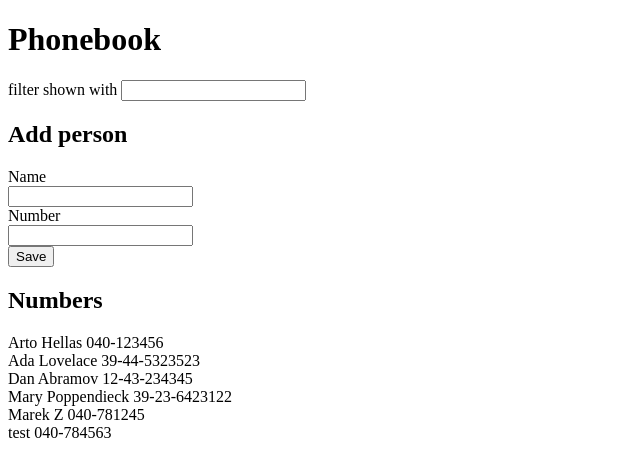
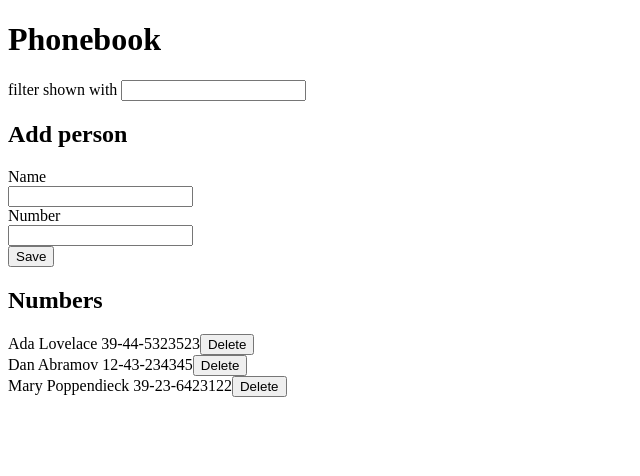
Before and after one commit to marekzelinka/phonebook-frontend, a React (Vite) app: page / in a window 1280 px wide. Shown: the top 476 px of the page, without its empty margins (0-640 px from the left). Built offline with nearby package versions, Linux system fonts and the light colour scheme; data requests are answered from the project's data file.

Commit message:
solve ex2.14

```diff
--- a/db.json
+++ b/db.json
@@ -1,10 +1,5 @@
 {
   "persons": [
-    {
-      "name": "Arto Hellas",
-      "number": "040-123456",
-      "id": "1"
-    },
     {
       "name": "Ada Lovelace",
       "number": "39-44-5323523",
@@ -19,16 +14,6 @@
       "name": "Mary Poppendieck",
       "number": "39-23-6423122",
       "id": "4"
-    },
-    {
-      "id": "4786",
-      "name": "Marek Z",
-      "number": "040-781245"
-    },
-    {
-      "id": "9ad7",
-      "name": "test",
-      "number": "040-784563"
     }
   ]
 }
--- a/src/App.jsx
+++ b/src/App.jsx
@@ -2,7 +2,11 @@ import { useEffect, useState } from 'react'
 import { Filter } from './components/Filter.jsx'
 import { PersonForm } from './components/PersonForm.jsx'
 import { PersonList } from './components/PersonList.jsx'
-import { createPerson, getPersons } from './services/person.js'
+import {
+  createPerson,
+  deletePersonById,
+  getPersons,
+} from './services/person.js'
 
 function App() {
   let [persons, setPersons] = useState([])
@@ -34,6 +38,19 @@ function App() {
     return { status: 'success' }
   }
 
+  let deletePerson = (id) => {
+    let personToDelete = persons.find((person) => person.id === id)
+
+    let shouldDelete = window.confirm(`Delete ${personToDelete.name}?`)
+    if (!shouldDelete) {
+      return
+    }
+
+    deletePersonById(id).then(() => {
+      setPersons((persons) => persons.filter((person) => person.id !== id))
+    })
+  }
+
   return (
     <div>
       <h1>Phonebook</h1>
@@ -41,7 +58,7 @@ function App() {
       <h2>Add person</h2>
       <PersonForm onSubmit={addPerson} />
       <h2>Numbers</h2>
-      <PersonList persons={personsToShow} />
+      <PersonList persons={personsToShow} onDelete={deletePerson} />
     </div>
   )
 }
--- a/src/components/PersonList.jsx
+++ b/src/components/PersonList.jsx
@@ -1,13 +1,16 @@
-export function PersonList({ persons }) {
+export function PersonList({ persons, onDelete }) {
   return persons.map((person) => (
-    <PersonItem key={person.name} person={person} />
+    <PersonItem key={person.name} person={person} onDelete={onDelete} />
   ))
 }
 
-function PersonItem({ person }) {
+function PersonItem({ person, onDelete }) {
   return (
     <div key={person.name}>
       {person.name} {person.number}
+      <button type="button" onClick={() => onDelete(person.id)}>
+        Delete
+      </button>
     </div>
   )
 }
--- a/src/services/person.js
+++ b/src/services/person.js
@@ -9,3 +9,7 @@ export function getPersons() {
 export function createPerson(personObject) {
   return axios.post(BASE_URL, personObject).then((response) => response.data)
 }
+
+export function deletePersonById(id) {
+  return axios.delete(`${BASE_URL}/${id}`).then((response) => response.data)
+}
```
